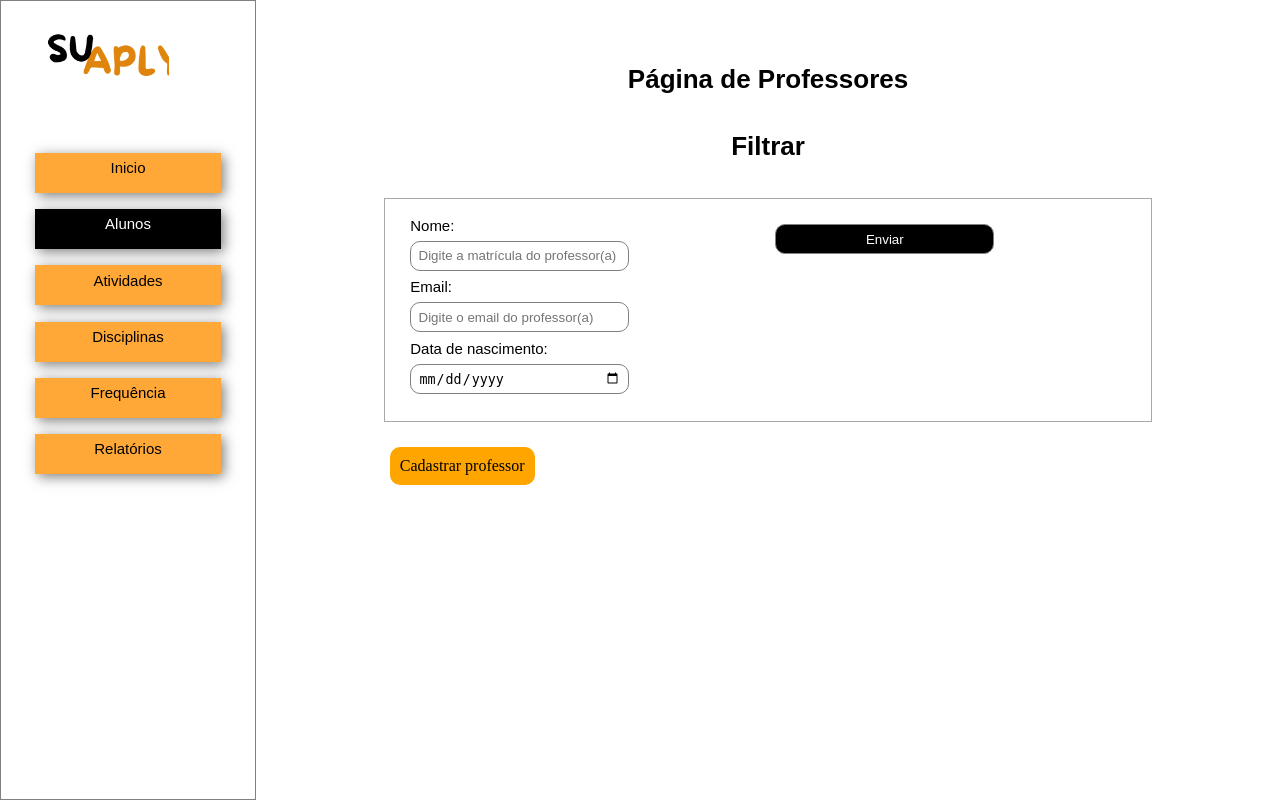
After one commit to Eduardoooo0/Sistema_monitoramento_academico, a Flask app: page /professores in a window 1280 px wide. The commit adds this page. Run offline with Flask 3, Linux system fonts and the light colour scheme; data comes from the database, SQL or seed files in the repository; data that the repository does not hold is empty; some libraries are stand-ins or nearby versions.

Commit message:
adicionando cadastro de users

```diff
--- a/app.py
+++ b/app.py
@@ -40,17 +40,23 @@ def load_user(user_id):
 
 
 @app.route('/')
-@login_required
 def index():
     if current_user.is_authenticated:
         return render_template('index.html')
     else:
         return redirect(url_for('login'))
 
+@app.route('/professores')
+def professores():
+    cursor = mysql.connection.cursor()
+    cursor.execute('SELECT * FROM tb_professores JOIN tb_usuarios ON pro_usu_id = usu_id')
+    dados = cursor.fetchall()
+    return render_template('professores.html', dados=dados)
+
 @app.route('/alunos')
 def alunos():
     cursor = mysql.connection.cursor()
-    cursor.execute('SELECT * FROM tb_alunos JOIN tb_cursos ON alu_cur_id = cur_id')
+    cursor.execute('SELECT * FROM tb_alunos JOIN tb_cursos ON alu_cur_id = cur_id JOIN tb_usuarios ON alu_usu_id = usu_id')
     alunos = cursor.fetchall()
     cursor.execute('SELECT * FROM tb_cursos')
     cursos = cursor.fetchall()
@@ -74,32 +80,50 @@ def atividades():
     return render_template('atividades.html',atividades=atividades)
 
 @app.route('/cadastro_alunos', methods=['GET','POST'])
-def cadastro_alunos():
+def cadastro_usuarios():
     cursor = mysql.connection.cursor()
     if request.method ==   'POST':
-        cursor.execute("SELECT alu_matricula,alu_email FROM tb_alunos")
+        cursor.execute("SELECT alu_matricula,usu_email FROM tb_alunos JOIN tb_usuarios ON alu_usu_id = usu_id")
         mat_ema = cursor.fetchall()
         matriculas = [row['alu_matricula'] for row in mat_ema]
-        emails = [row['alu_email'] for row in mat_ema]
+        emails = [row['usu_email'] for row in mat_ema]
+        tipo = request.form.get('tipo')
         nome = request.form['nome']
-        matricula = request.form['matricula']
         email = request.form['email']
         data_nascimento = request.form['data']
         curso = request.form.get('curso')
-        if email and matricula:
-            if email in emails and matricula in matriculas:
-                flash('Email e matrícula já cadastrados')
-                return redirect(url_for('cadastro_alunos'))
-            elif email in emails:
+        senha = generate_password_hash(os.getenv('SENHA'))
+        if tipo == 'Aluno':
+            matricula = request.form['matricula']
+            if email and matricula:
+                if email in emails and matricula in matriculas:
+                    flash('Email e matrícula já cadastrados')
+                    return redirect(url_for('cadastro_usuarios'))
+                elif email in emails:
+                    flash('Email já cadastrado')
+                    return redirect(url_for('cadastro_usuarios'))
+                elif matricula in matriculas:
+                    flash('Matrícula já cadastrada')
+                    return redirect(url_for('cadastro_usuarios'))
+            cursor.execute("INSERT INTO tb_usuarios(usu_nome,usu_email,usu_data_nascimento,usu_tipo,usu_senha) VALUES (%s,%s,%s,%s,%s)", (nome,email,data_nascimento,tipo,senha))
+            mysql.connection.commit()
+            cursor.execute('SELECT usu_id FROM tb_usuarios WHERE usu_email = %s',(email,))
+            id = cursor.fetchone()
+            cursor.execute('SELECT alu_id FROM tb_alunos JOIN tb_usuarios ON alu_usu_id = usu_id WHERE alu_usu_id = %s',(str(id['usu_id'])))
+            dados = cursor.fetchone()
+            cursor.execute('UPDATE tb_alunos SET alu_matricula = %s,alu_cur_id = %s WHERE alu_id = %s', (matricula,curso,str(dados['alu_id'])))
+            mysql.connection.commit()
+            cursor.close()
+            return redirect(url_for('alunos'))
+        elif tipo == 'Professor':
+            if email in emails:
                 flash('Email já cadastrado')
-                return redirect(url_for('cadastro_alunos'))
-            elif matricula in matriculas:
-                flash('Matrícula já cadastrada')
-                return redirect(url_for('cadastro_alunos'))
-        cursor.execute("INSERT INTO tb_alunos(alu_nome,alu_matricula,alu_email,alu_data_nascimento, alu_cur_id) VALUES (%s,%s,%s,%s,%s)", (nome,matricula,email,data_nascimento,curso))
-        mysql.connection.commit()
+                return redirect(url_for('cadastro_usuarios'))
+            cursor.execute("INSERT INTO tb_usuarios(usu_nome,usu_email,usu_data_nascimento,usu_tipo,usu_senha) VALUES (%s,%s,%s,%s,%s)", (nome,email,data_nascimento,tipo,senha))
+            mysql.connection.commit()
+            cursor.close()
+            return redirect(url_for('professores'))
         cursor.close()
-        return redirect(url_for('alunos'))
     cursor.execute('SELECT * FROM tb_cursos')
     cursos = cursor.fetchall()
     return render_template('cadastro_alunos.html', cursos=cursos)
--- /dev/null
+++ b/templates/professores.html
@@ -0,0 +1,48 @@
+{% extends 'base.html' %}
+
+{% block aside %}
+    <br>
+    <div class="botoes">
+        <a href="{{url_for('index')}}">Inicio</a>
+        <a href="{{url_for('alunos')}}"style="background-color: black; color: white;">Alunos</a>
+        <a href="{{url_for('atividades')}}">Atividades</a>
+        <a href="{{url_for('disciplinas')}}">Disciplinas</a>
+        <a href="{{url_for('frequencia')}}">Frequência</a>
+        <a href="{{url_for('relatorios')}}">Relatórios</a>
+    </div>
+
+{% endblock %}
+
+{% block section %}
+    <h1>Página de Professores</h1>
+    <hr>
+
+    <h1>Filtrar</h1>
+    <form id="filtro" action="{{url_for('filtrar_alunos')}}" method="post">
+        <label>Nome:</label>
+        <input type="text" name="matricula" placeholder="Digite a matrícula do professor(a)">
+        <label>Email:</label>
+        <input type="email" name="email" placeholder="Digite o email do professor(a)">
+        <label>Data de nascimento:</label>
+        <input type="date" name="data">
+        <input id="enviar" type="submit" value="Enviar">
+
+    </form>
+    <div class="box_button">
+        <a id="button" href="{{url_for('cadastro_usuarios')}}">Cadastrar professor</a>
+    </div>
+
+    <div class="box1">
+        {% for dado in dados %}
+        <div id="box2">
+            <h2>{{dado.usu_nome}}</h2>
+            <label>Email: {{dado.usu_email}}</label><br>
+            <label>Data de nascimento: {{dado.usu_data_nascimento}}</label><br>
+
+        </div>
+        {% endfor %}
+        <br>
+    </div>
+
+
+{% endblock %}
```
Also changed, not shown: templates/alunos.html (+4 -4 lines), templates/cadastro_alunos.html (+53 -4 lines), templates/index.html (+26 -10 lines).
